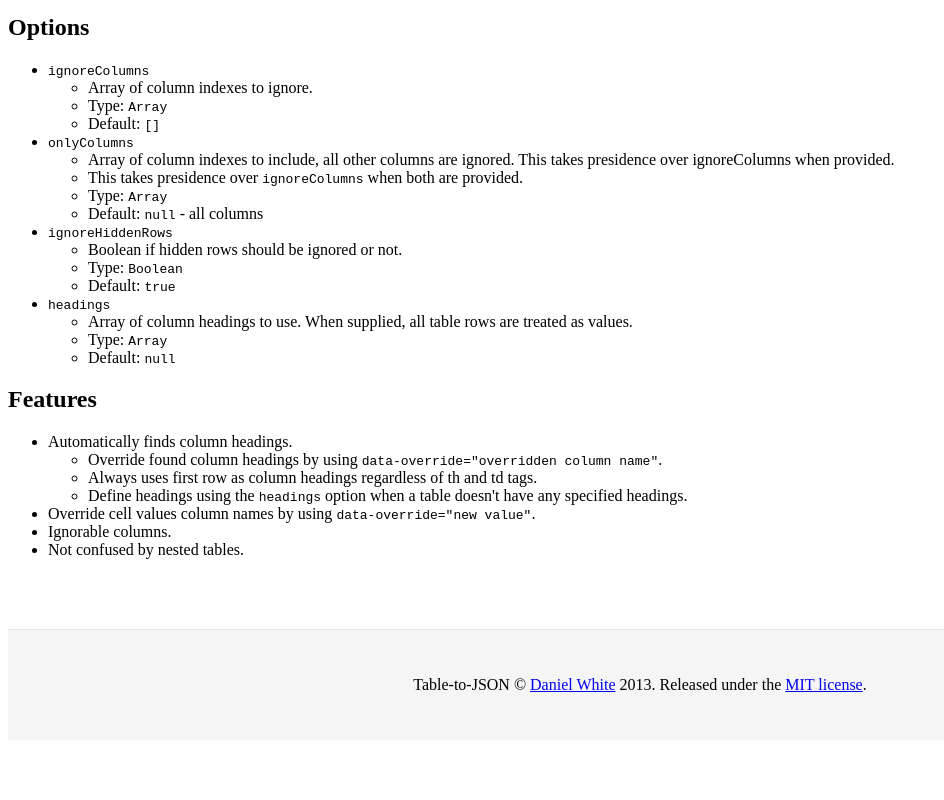
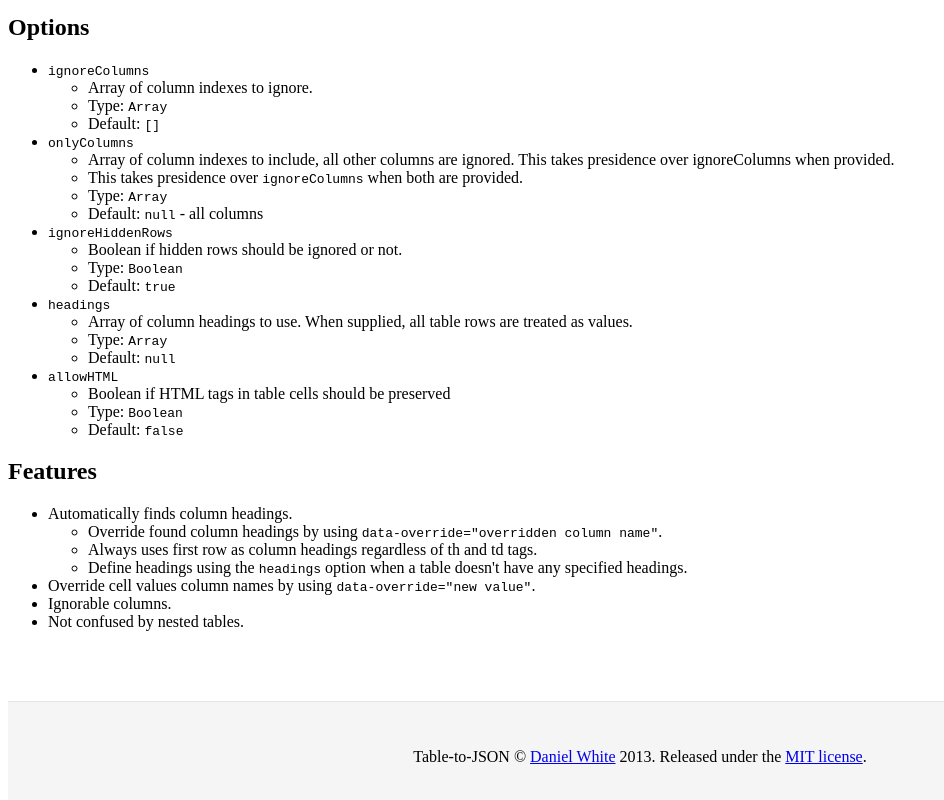
Before and after one commit to lightswitch05/table-to-json, a plain HTML site: page index.html in a window 1280 px wide. Shown: the part 587-1387 px from the top of the page, without its empty margins (0-944 px from the left). Before the commit the page ends 1335 px from the top, so only its background shows below. Drawn offline with nearby package versions, Linux system fonts and the light colour scheme; some icons are missing.

Commit message:
added 'allowHTML' option to page

```diff
--- a/index.html
+++ b/index.html
@@ -146,6 +146,13 @@ $('#convert-table').click( function() {
               <li>Default: <code>null</code></li>
             </ul>
           </li>
+          <li><code>allowHTML</code>
+            <ul>
+              <li>Boolean if HTML tags in table cells should be preserved</li>
+              <li>Type: <code>Boolean</code></li>
+              <li>Default: <code>false</code></li>
+            </ul>
+          </li>
         </ul>
       </div>
 
```
